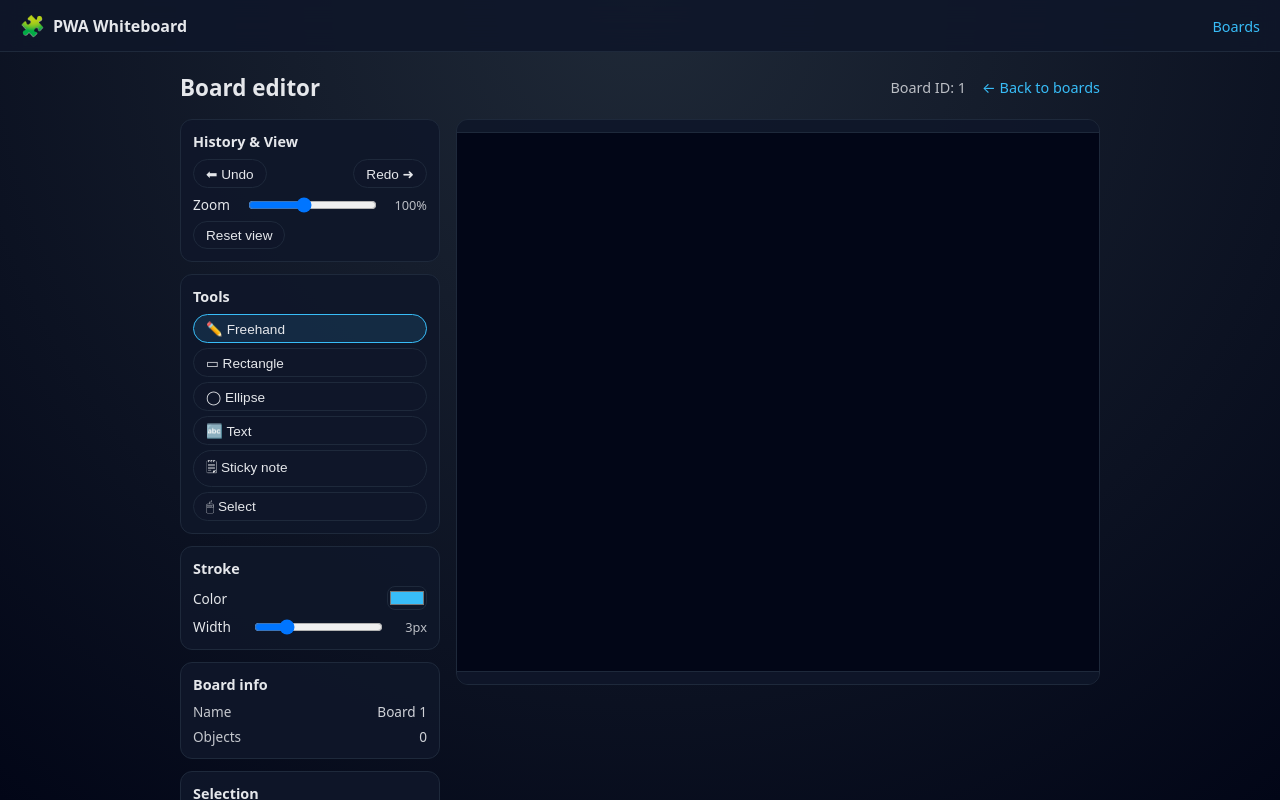
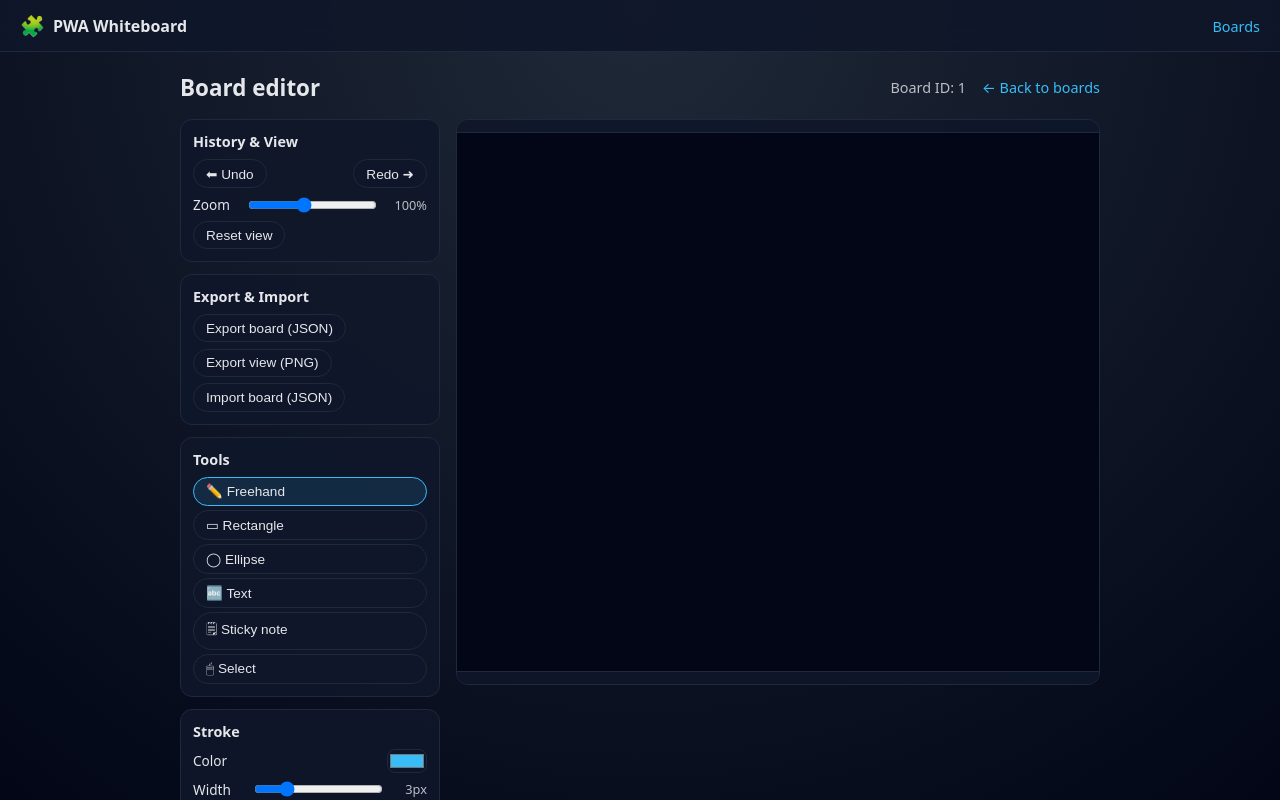
Before and after one commit to erland/pwa-whiteboard, a React (Vite) app: page /board/1 in a window 1280 px wide. Shown: the top 800 px of the page. Built offline with nearby package versions, Linux system fonts and the light colour scheme.

Commit message:
Step 8 – Export/Import & Image Export

```diff
--- a/src/pages/BoardEditorPage.tsx
+++ b/src/pages/BoardEditorPage.tsx
@@ -18,6 +18,8 @@ export const BoardEditorPage: React.FC = () => {
   const [activeTool, setActiveTool] = useState<DrawingTool>('freehand');
   const [strokeColor, setStrokeColor] = useState<string>('#38bdf8');
   const [strokeWidth, setStrokeWidth] = useState<number>(3);
+  const [canvasEl, setCanvasEl] = useState<HTMLCanvasElement | null>(null);
+  const fileInputRef = React.useRef<HTMLInputElement | null>(null);
 
   useEffect(() => {
     if (!id) return;
@@ -131,6 +133,12 @@ export const BoardEditorPage: React.FC = () => {
     }
   };
 
+  const handleViewportChange = (patch: Partial<Viewport>) => {
+    setViewport(patch);
+  };
+
+  const zoomPercent = Math.round(((state?.viewport.zoom ?? 1) * 100));
+
   const handleZoomChange: React.ChangeEventHandler<HTMLInputElement> = (e) => {
     const value = Number(e.target.value);
     const zoom = value / 100;
@@ -143,6 +151,102 @@ export const BoardEditorPage: React.FC = () => {
     setViewport({ offsetX: 0, offsetY: 0, zoom: 1 });
   };
 
+  const handleExportJson = () => {
+    if (!state) return;
+    const exportData = {
+      version: 1,
+      boardId: state.meta.id,
+      meta: state.meta,
+      objects: state.objects,
+      viewport: state.viewport
+    };
+    const blob = new Blob([JSON.stringify(exportData, null, 2)], {
+      type: 'application/json'
+    });
+    const url = URL.createObjectURL(blob);
+    const safeName = state.meta.name?.replace(/[^a-z0-9_-]+/gi, '_') || 'whiteboard';
+    const a = document.createElement('a');
+    a.href = url;
+    a.download = `${safeName}.whiteboard.json`;
+    a.click();
+    URL.revokeObjectURL(url);
+  };
+
+  const handleExportPng = () => {
+    if (!canvasEl || !state) return;
+    try {
+      const dataUrl = canvasEl.toDataURL('image/png');
+      const a = document.createElement('a');
+      a.href = dataUrl;
+      const safeName = state.meta.name?.replace(/[^a-z0-9_-]+/gi, '_') || 'whiteboard';
+      a.download = `${safeName}.png`;
+      a.click();
+    } catch (err) {
+      console.error('Failed to export PNG', err);
+      window.alert('Could not export image. See console for details.');
+    }
+  };
+
+  const handleImportClick = () => {
+    fileInputRef.current?.click();
+  };
+
+  const handleImportFileChange: React.ChangeEventHandler<HTMLInputElement> = async (e) => {
+    const file = e.target.files?.[0];
+    if (!file || !state) {
+      return;
+    }
+    try {
+      const text = await file.text();
+      const data: any = JSON.parse(text);
+
+      if (!data || typeof data !== 'object') {
+        throw new Error('Invalid JSON');
+      }
+      if (!Array.isArray(data.objects)) {
+        throw new Error('File does not contain a valid objects array');
+      }
+
+      const now = new Date().toISOString();
+      const importedMeta = (data.meta ?? {}) as Partial<WhiteboardMeta>;
+      const newMeta: WhiteboardMeta = {
+        ...state.meta,
+        ...importedMeta,
+        id: state.meta.id,
+        updatedAt: now
+      };
+
+      // Reset board with new meta, then recreate objects via events so history is consistent
+      resetBoard(newMeta);
+
+      const objects = data.objects as WhiteboardObject[];
+      const boardId = newMeta.id;
+
+      for (const obj of objects) {
+        const event: BoardEvent = {
+          id: generateEventId(),
+          boardId,
+          type: 'objectCreated',
+          timestamp: now,
+          payload: { object: obj }
+        } as BoardEvent;
+        dispatchEvent(event);
+      }
+
+      if (data.viewport) {
+        const vp = data.viewport as Viewport;
+        setViewport(vp);
+      }
+
+      window.alert('Board imported successfully.');
+    } catch (err) {
+      console.error('Failed to import board', err);
+      window.alert('Could not import board JSON. Please check the file format.');
+    } finally {
+      e.target.value = '';
+    }
+  };
+
   const selectedCount = state?.selectedObjectIds.length ?? 0;
   const selectedObject =
     state && state.selectedObjectIds.length === 1
@@ -151,11 +255,6 @@ export const BoardEditorPage: React.FC = () => {
 
   const canUndo = !!state && state.history.pastEvents.length > 0;
   const canRedo = !!state && state.history.futureEvents.length > 0;
-  const zoomPercent = Math.round(((state?.viewport.zoom ?? 1) * 100));
-
-  const handleViewportChange = (patch: Partial<Viewport>) => {
-    setViewport(patch);
-  };
 
   return (
     <section className="page page-board-editor">
@@ -210,6 +309,46 @@ export const BoardEditorPage: React.FC = () => {
               >
                 Reset view
               </button>
+            </div>
+          </div>
+
+          <div className="panel">
+            <h2 className="panel-title">Export &amp; Import</h2>
+            <div className="panel-row">
+              <button
+                type="button"
+                className="tool-button"
+                onClick={handleExportJson}
+                disabled={!state}
+              >
+                Export board (JSON)
+              </button>
+            </div>
+            <div className="panel-row">
+              <button
+                type="button"
+                className="tool-button"
+                onClick={handleExportPng}
+                disabled={!state}
+              >
+                Export view (PNG)
+              </button>
+            </div>
+            <div className="panel-row">
+              <button
+                type="button"
+                className="tool-button"
+                onClick={handleImportClick}
+              >
+                Import board (JSON)
+              </button>
+              <input
+                ref={fileInputRef}
+                type="file"
+                accept="application/json"
+                style={{ display: 'none' }}
+                onChange={handleImportFileChange}
+              />
             </div>
           </div>
 
@@ -405,6 +544,7 @@ export const BoardEditorPage: React.FC = () => {
               onSelectionChange={handleSelectionChange}
               onUpdateObject={handleUpdateObject}
               onViewportChange={handleViewportChange}
+              onCanvasReady={setCanvasEl}
             />
           ) : (
             <div className="board-editor-placeholder">
--- a/src/whiteboard/WhiteboardCanvas.tsx
+++ b/src/whiteboard/WhiteboardCanvas.tsx
@@ -16,6 +16,7 @@ interface WhiteboardCanvasProps {
   onSelectionChange: (selectedIds: ObjectId[]) => void;
   onUpdateObject: (objectId: ObjectId, patch: Partial<WhiteboardObject>) => void;
   onViewportChange: (patch: Partial<Viewport>) => void;
+  onCanvasReady?: (canvas: HTMLCanvasElement | null) => void;
 }
 
 type DraftShape =
@@ -113,11 +114,19 @@ export const WhiteboardCanvas: React.FC<WhiteboardCanvasProps> = ({
   onCreateObject,
   onSelectionChange,
   onUpdateObject,
-  onViewportChange
+  onViewportChange,
+  onCanvasReady
 }) => {
   const canvasRef = useRef<HTMLCanvasElement | null>(null);
   const [draft, setDraft] = useState<DraftShape | null>(null);
   const [drag, setDrag] = useState<DragState | null>(null);
+
+  // Notify parent about the canvas element so it can be used for image export.
+  useEffect(() => {
+    if (onCanvasReady) {
+      onCanvasReady(canvasRef.current);
+    }
+  }, [onCanvasReady]);
 
   const generateObjectId = () =>
     ('o_' + Math.random().toString(16).slice(2) + '_' + Date.now().toString(16)) as ObjectId;
```
Also changed, not shown: src/whiteboard/WhiteboardStore.tsx (+9 -20 lines).
